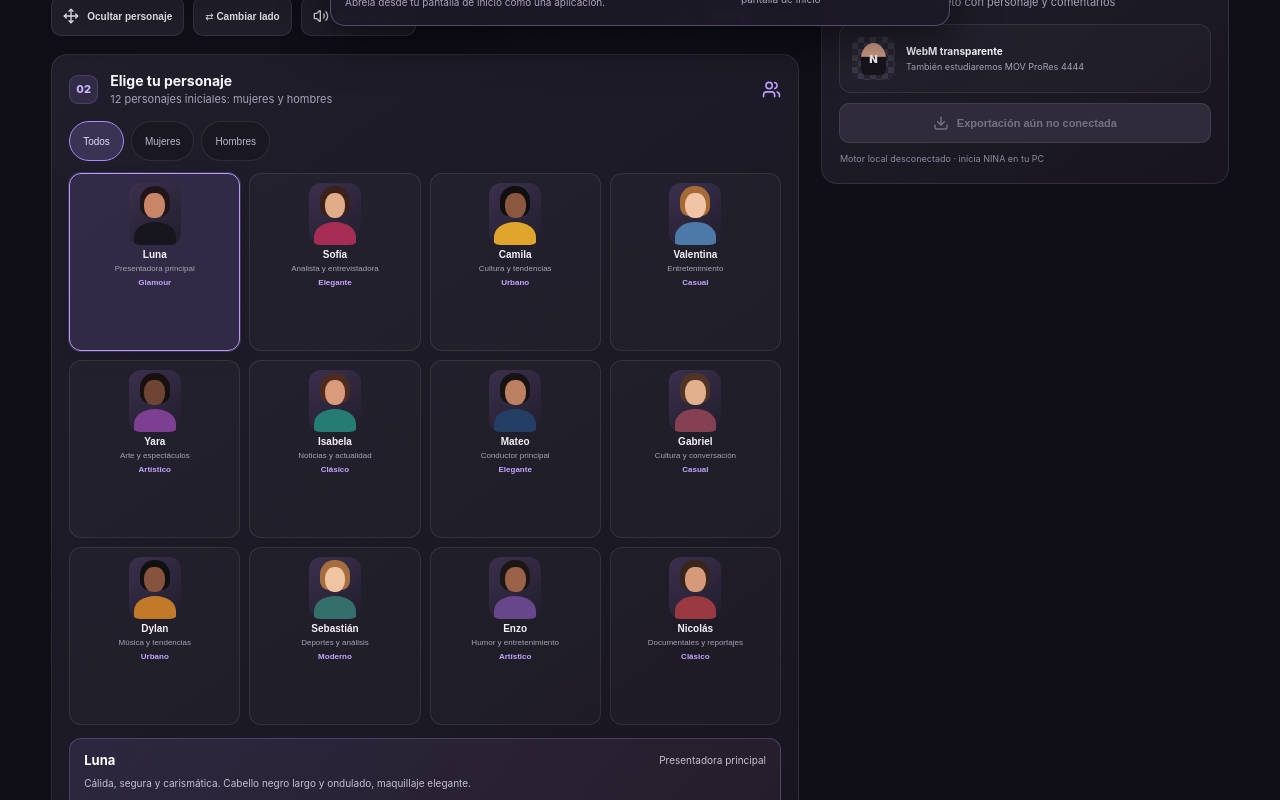
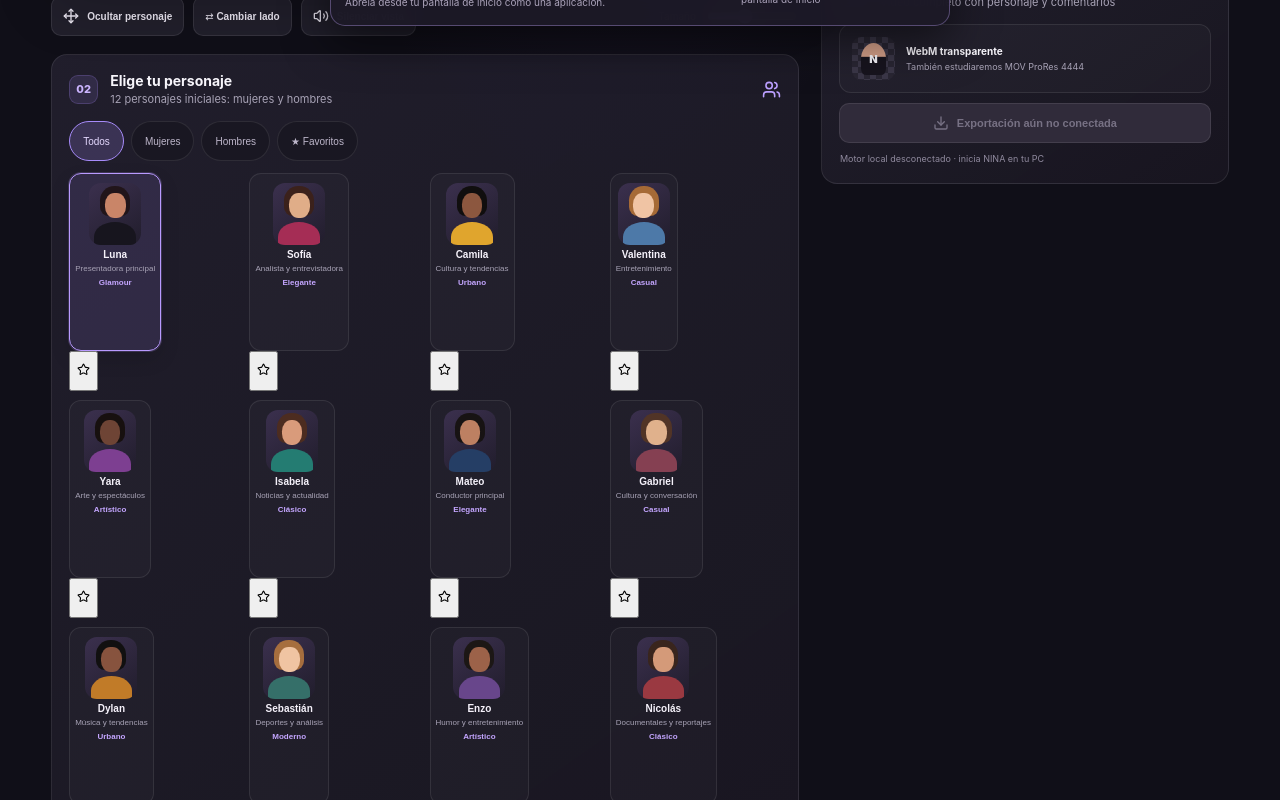
Before and after one commit to admperdilnet-netizen/nina, a React (Vite) app: page / in a window 1280 px wide. Shown: the part 760-1560 px from the top of the page. Built offline with nearby package versions, Linux system fonts and the light colour scheme; no server answers.

Commit message:
Add saved favorites and filter for presenter characters

```diff
--- a/src/App.jsx
+++ b/src/App.jsx
@@ -1,5 +1,5 @@
 import { useEffect, useRef, useState } from 'react'
-import { Clapperboard, Mic2, Play, Pause, Upload, Volume2, VolumeX, Sparkles, Settings2, MessageCircle, Captions, Move, Download, Radio, WandSparkles, UserRound, Users, Shirt, Scissors } from 'lucide-react'
+import { Clapperboard, Mic2, Play, Pause, Upload, Volume2, VolumeX, Sparkles, Settings2, MessageCircle, Captions, Move, Download, Radio, WandSparkles, UserRound, Users, Shirt, Scissors, Star } from 'lucide-react'
 
 const MODES = [
   { id: 'commentator', name: 'Comentarista automático', detail: 'Hace comentarios breves sobre el vídeo completo.', icon: MessageCircle },
@@ -39,6 +39,7 @@ export default function App() {
   const [localVideoId, setLocalVideoId] = useState('')
   const [status, setStatus] = useState('Lista para comenzar')
   const [genderFilter, setGenderFilter] = useState('Todos')
+  const [favoriteIds, setFavoriteIds] = useState(() => { try { return JSON.parse(localStorage.getItem('nina-favorites') || '[]') } catch { return [] } })
   const [characterId, setCharacterId] = useState('luna')
   const [outfit, setOutfit] = useState('Glamour')
   const [hairStyle, setHairStyle] = useState('Largo ondulado')
@@ -99,6 +100,10 @@ export default function App() {
     }
   }
 
+  useEffect(() => { localStorage.setItem('nina-favorites', JSON.stringify(favoriteIds)) }, [favoriteIds])
+
+  function toggleFavorite(id) { setFavoriteIds(ids => ids.includes(id) ? ids.filter(x => x !== id) : [...ids, id]) }
+
   function chooseCharacter(c) {
     setCharacterId(c.id)
     setOutfit(c.style)
@@ -136,8 +141,8 @@ export default function App() {
             {videoUrl && <div className="file-loaded"><span className="file-check">✓</span><span>{videoName}</span><button onClick={() => { setVideoUrl(''); setVideoName(''); setPlaying(false) }}>Quitar</button></div>}
             <section className="panel character-panel">
               <div className="panel-heading"><div><span className="step-number">02</span><div><h2>Elige tu personaje</h2><p>12 personajes iniciales: mujeres y hombres</p></div></div><Users size={19} /></div>
-              <div className="gender-filter">{['Todos','Mujer','Hombre'].map(g => <button key={g} className={genderFilter===g?'active':''} onClick={()=>setGenderFilter(g)}>{g==='Todos'?'Todos':g==='Mujer'?'Mujeres':'Hombres'}</button>)}</div>
-              <div className="character-grid">{CHARACTERS.filter(c=>genderFilter==='Todos'||c.gender===genderFilter).map(c=><button key={c.id} className={`character-card ${characterId===c.id?'chosen':''}`} onClick={()=>chooseCharacter(c)} aria-pressed={characterId===c.id}><span className="character-portrait" style={{'--skin':c.skin,'--hair':c.hair,'--outfit':c.outfit}}><i className="portrait-hair"/><i className="portrait-face"/><i className="portrait-body"/></span><strong>{c.name}</strong><small>{c.role}</small><small className="character-style">{c.style}</small></button>)}</div><div className="selected-character-info"><div><strong>{character.name}</strong><span>{character.role}</span></div><p>{character.personality}. {character.look}.</p><small>Voz asignada: {character.voice}</small></div>
+              <div className="gender-filter">{['Todos','Mujer','Hombre','Favoritos'].map(g => <button key={g} className={genderFilter===g?'active':''} onClick={()=>setGenderFilter(g)}>{g==='Todos'?'Todos':g==='Mujer'?'Mujeres':g==='Hombre'?'Hombres':'★ Favoritos'}</button>)}</div>
+              <div className="character-grid">{CHARACTERS.filter(c=>genderFilter==='Todos'||(genderFilter==='Favoritos'?favoriteIds.includes(c.id):c.gender===genderFilter)).map(c=><div className="character-card-wrap" key={c.id}><button className={`character-card ${characterId===c.id?'chosen':''}`} onClick={()=>chooseCharacter(c)} aria-pressed={characterId===c.id}><span className="character-portrait" style={{'--skin':c.skin,'--hair':c.hair,'--outfit':c.outfit}}><i className="portrait-hair"/><i className="portrait-face"/><i className="portrait-body"/></span><strong>{c.name}</strong><small>{c.role}</small><small className="character-style">{c.style}</small></button><button className={`favorite-button ${favoriteIds.includes(c.id)?'is-favorite':''}`} aria-label="Alternar favorito" onClick={()=>toggleFavorite(c.id)}><Star size={13}/></button></div>)}</div><div className="selected-character-info"><div><strong>{character.name}</strong><span>{character.role}</span></div><p>{character.personality}. {character.look}.</p><small>Voz asignada: {character.voice}</small></div>
               <div className="customize-row"><label><span><Shirt size={14}/> Vestimenta</span><select value={outfit} onChange={e=>setOutfit(e.target.value)}>{OUTFITS.map(x=><option key={x}>{x}</option>)}</select></label><label><span><Scissors size={14}/> Corte / peinado</span><select value={hairStyle} onChange={e=>setHairStyle(e.target.value)}>{HAIR_STYLES.map(x=><option key={x}>{x}</option>)}</select></label></div>
               <p className="microcopy">Esta biblioteca es la primera selección visual. La personalización avanzada de ropa y cabello se ampliará con modelos animados reales.</p>
             </section>
```
